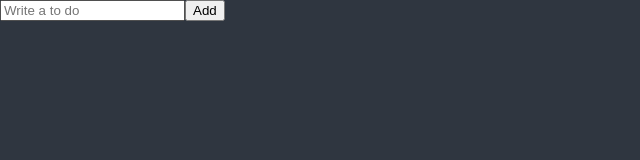
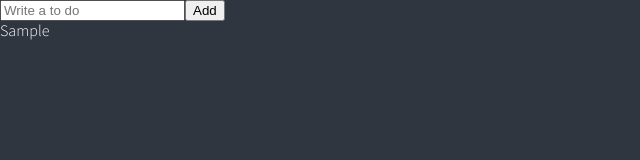
Before and after one commit to OrKrj/nomad-react-toDo, a React (Create React App) app: page / in a window 1280 px wide. Both pictures are taken after typing "Sample" into the empty fields and a click on the button "Add". Shown: the top 160 px of the page, without its empty margins (0-640 px from the left). Built offline with nearby package versions, Linux system fonts and the light colour scheme.

Commit message:
make ToDoList component move into RecoilRoot and set setToDos

```diff
--- a/src/App.tsx
+++ b/src/App.tsx
@@ -1,6 +1,7 @@
 import React from "react";
 import { createGlobalStyle } from "styled-components";
-import ToDoList from "./ToDoList";
+import ToDoList from "./components/ToDoList";
+import { RecoilRoot } from "recoil";
 
 const GlobalStyle = createGlobalStyle`
 @import url('https://fonts.googleapis.com/css2?family=Source+Sans+Pro:wght@300;400&display=swap');
@@ -69,10 +70,10 @@
 
 function App() {
   return (
-    <>
+    <RecoilRoot>
       <GlobalStyle />
       <ToDoList />
-    </>
+    </RecoilRoot>
   );
 }
 
--- a/src/ToDoList.tsx
+++ /dev/null
@@ -1,29 +0,0 @@
-import { useState } from "react";
-import { useForm } from "react-hook-form";
-
-interface IForm {
-  toDo: string;
-}
-
-function ToDoList() {
-  const [toDo, setToDo] = useState("");
-  const { register, handleSubmit, setValue } = useForm<IForm>();
-  const onSubmit = (data: IForm) => {
-    console.log("add to do", data.toDo);
-    setValue("toDo", ""); // toDo 작성한 뒤 자동으로 입력 창 비움
-  };
-
-  return (
-    <div>
-      <form onSubmit={handleSubmit(onSubmit)}>
-        <input
-          {...register("toDo", { required: "Please write a To Do" })}
-          placeholder="Write a to do"
-        />
-        <button>Add</button>
-      </form>
-    </div>
-  );
-}
-
-export default ToDoList;
--- /dev/null
+++ b/src/components/ToDoList.tsx
@@ -0,0 +1,51 @@
+import React from "react";
+import { useForm } from "react-hook-form";
+import { atom, useRecoilState } from "recoil";
+
+const toDoState = atom<IToDo[]>({
+  key: "toDo",
+  default: [],
+});
+
+interface IForm {
+  toDo: string;
+}
+
+interface IToDo {
+  text: string;
+  // 자료형과 함께 특정 문자열을 타입으로 지정 가능
+  category: "To_Do" | "Doing" | "Done";
+  id: number;
+}
+
+function ToDoList() {
+  // useState랑 형식이 거의 똑같음
+  const [toDos, setToDos] = useRecoilState(toDoState);
+  const { register, handleSubmit, setValue } = useForm<IForm>();
+  const onSubmit = (data: IForm) => {
+    setToDos((oldToDos) => [
+      { text: data.toDo, category: "To_Do", id: Date.now() },
+      ...oldToDos,
+    ]);
+    setValue("toDo", ""); // toDo 작성한 뒤 자동으로 입력 창 비움
+  };
+
+  return (
+    <div>
+      <form onSubmit={handleSubmit(onSubmit)}>
+        <input
+          {...register("toDo", { required: "Please write a To Do" })}
+          placeholder="Write a to do"
+        />
+        <button>Add</button>
+      </form>
+      <ul>
+        {toDos.map((toDo) => (
+          <li key={toDo.id}>{toDo.text}</li>
+        ))}
+      </ul>
+    </div>
+  );
+}
+
+export default ToDoList;
```
